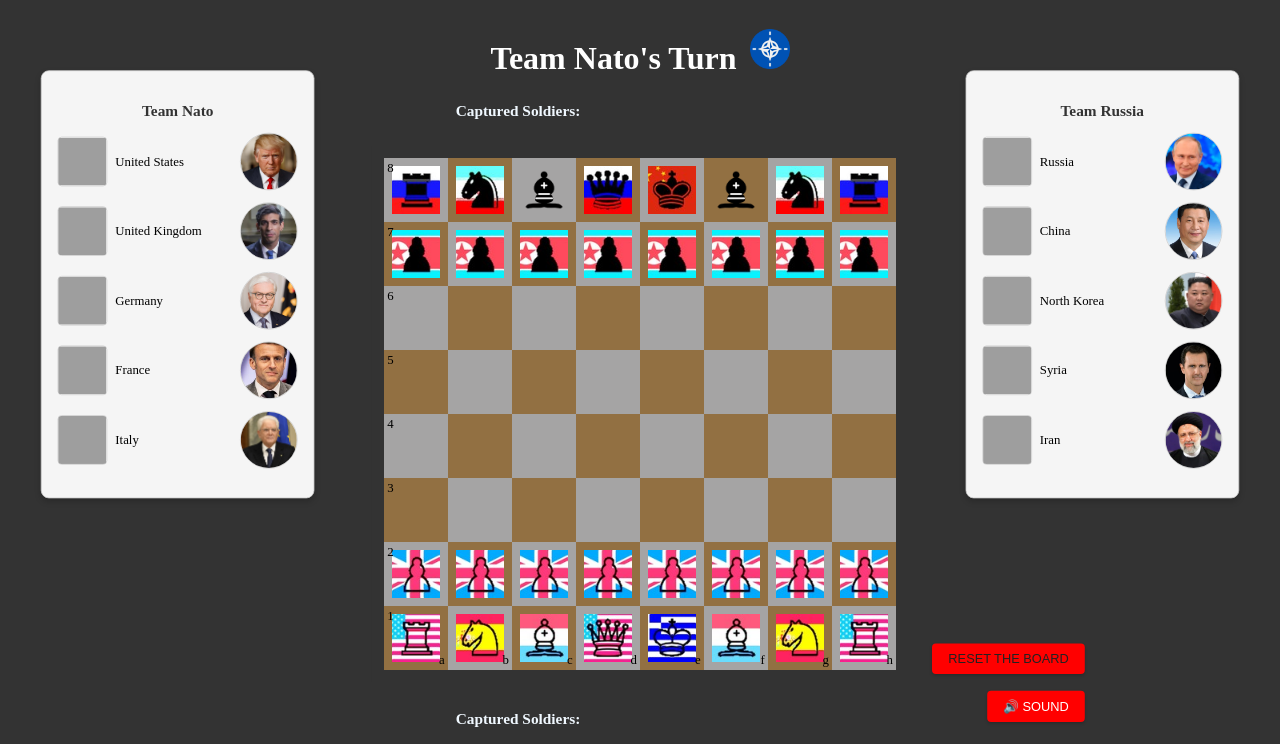
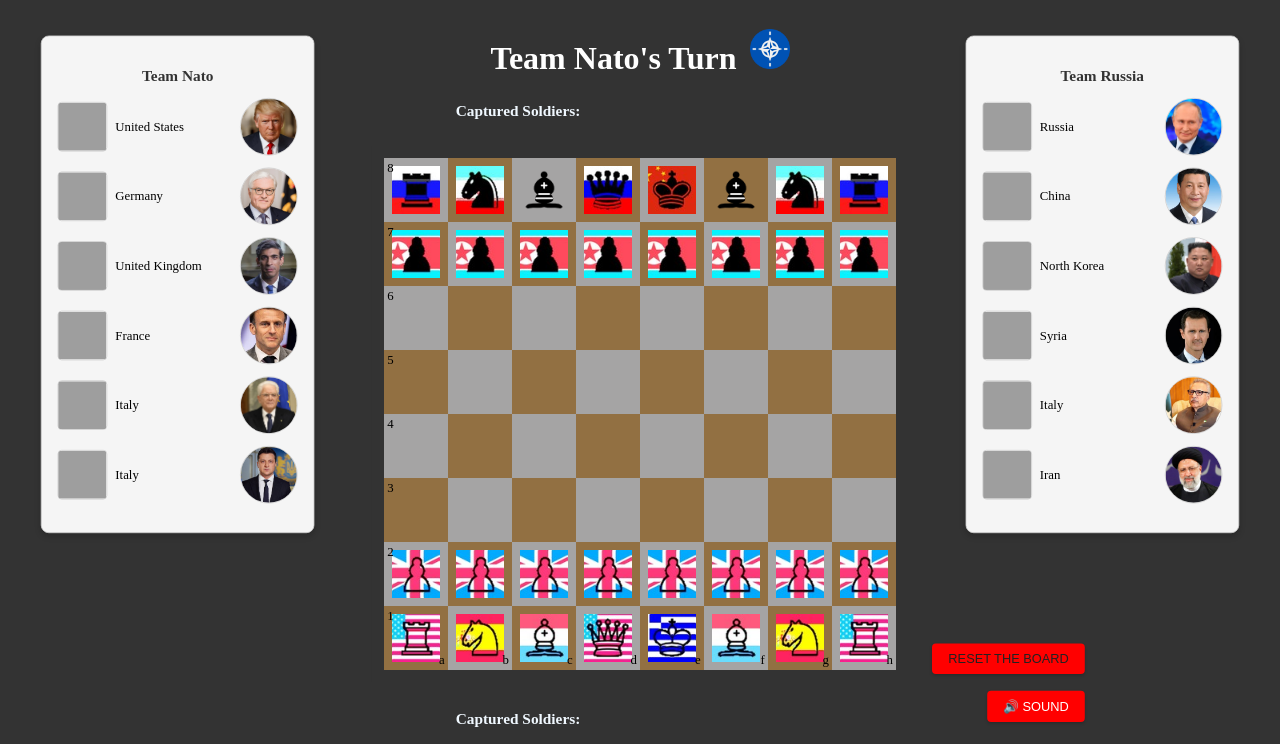
Before and after one commit to rogerkorantenng/chess-game, a Django app: page /play in a window 1280 px wide; the page is wider, and only the part inside the window is pictured. Shown: the top 744 px of that part. Run offline with Django 4.2, Linux system fonts and the light colour scheme; grey boxes are pictures that could not be loaded.

Commit message:
Update Images

```diff
--- a/game/templates/chessPage.html
+++ b/game/templates/chessPage.html
@@ -69,25 +69,36 @@
                 <img src="{% static 'presidents/trump.jpg' %}" alt="President Joe Biden" class="president-photo">
             </li>
             <li>
-                <img src="https://flagcdn.com/w320/gb.png" alt="UK Flag" class="flag-icon">
-                <span>United Kingdom</span>
-                <img src="{% static 'presidents/uk.jpeg' %}" alt="Prime Minister Rishi Sunak" class="president-photo">
-            </li>
-            <li>
                 <img src="https://flagcdn.com/w320/de.png" alt="Germany Flag" class="flag-icon">
                 <span>Germany</span>
                 <img src="{% static 'presidents/germany.jpg' %}" alt="Chancellor Olaf Scholz" class="president-photo">
             </li>
             <li>
+                <img src="https://flagcdn.com/w320/gb.png" alt="UK Flag" class="flag-icon">
+                <span>United Kingdom</span>
+                <img src="{% static 'presidents/uk.jpeg' %}" alt="Prime Minister Rishi Sunak" class="president-photo">
+            </li>
+
+            <li>
                 <img src="https://flagcdn.com/w320/fr.png" alt="France Flag" class="flag-icon">
                 <span>France</span>
-                <img src="{% static 'presidents/france.jpeg' %}" alt="President Emmanuel Macron" class="president-photo">
+                <img src="{% static 'presidents/france.jpeg' %}" alt="President Emmanuel Macron"
+                     class="president-photo">
             </li>
             <li>
                 <img src="https://flagcdn.com/w320/it.png" alt="Italy Flag" class="flag-icon">
                 <span>Italy</span>
-                <img src="{% static 'presidents/italy.webp' %}" alt="Prime Minister Giorgia Meloni" class="president-photo">
+                <img src="{% static 'presidents/italy.webp' %}" alt="Prime Minister Giorgia Meloni"
+                     class="president-photo">
             </li>
+            <li>
+                <img src="https://flagcdn.com/w320/uk.png" alt="Ukraine Flag" class="flag-icon">
+                <span>Italy</span>
+                <img src="{% static 'presidents/ukraine.jpg' %}" alt="Volodymyr Zelenskyy"
+                     class="president-photo">
+            </li>
+
+
         </ul>
     </div>
 
@@ -115,9 +126,16 @@
                 <img src="{% static 'presidents/syria.jpg' %}" alt="President Bashar al-Assad" class="president-photo">
             </li>
             <li>
+                <img src="https://flagcdn.com/w320/pk.png" alt="Pakistan Flag" class="flag-icon">
+                <span>Italy</span>
+                <img src="{% static 'presidents/pakistan.webp' %}" alt="Asif Ali Zardari"
+                     class="president-photo">
+            </li>
+            <li>
                 <img src="https://flagcdn.com/w320/ir.png" alt="Iran Flag" class="flag-icon">
                 <span>Iran</span>
-                <img src="{% static 'presidents/iran.webp' %}" alt="Supreme Leader Ali Khamenei" class="president-photo">
+                <img src="{% static 'presidents/iran.webp' %}" alt="Supreme Leader Ali Khamenei"
+                     class="president-photo">
             </li>
         </ul>
     </div>
```
Also changed, not shown: game/static/presidents/pakistan.webp (added), game/static/presidents/ukraine.jpg (added).
